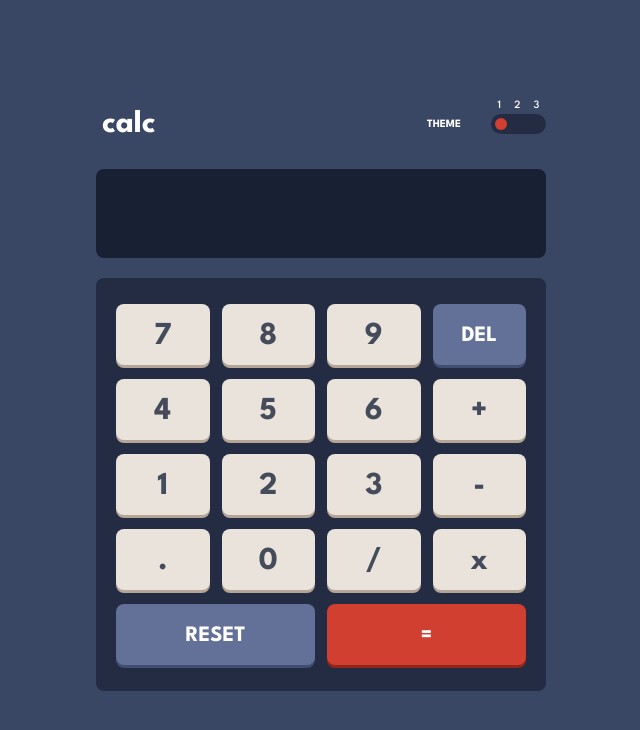
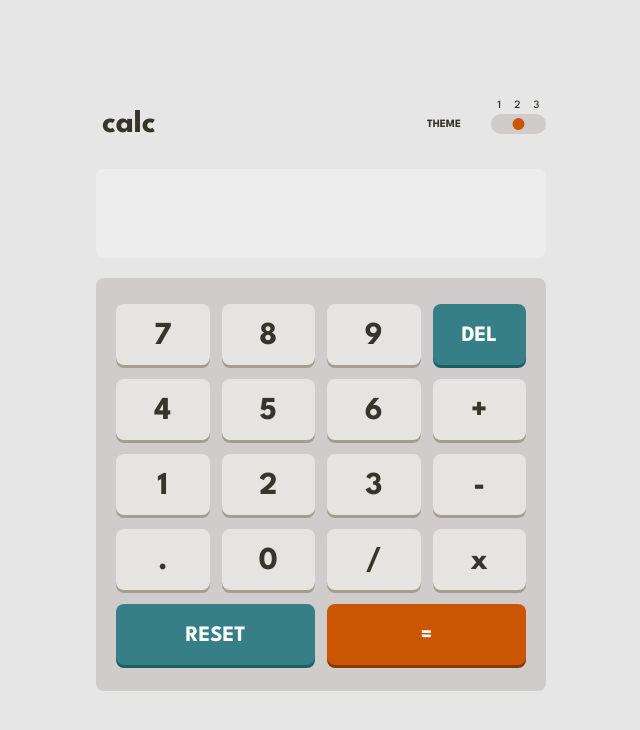
Before and after one commit to lulek1410/Calculator, a React (Vite) app: page / in a window 1280 px wide. Shown: the top 730 px of the page, without its empty margins (319-959 px from the left). Built offline with nearby package versions, Linux system fonts and the light colour scheme.

Commit message:
implement theme selection based on user preferred theme

```diff
--- a/src/main.tsx
+++ b/src/main.tsx
@@ -1,12 +1,13 @@
-import React from "react";
+import React, { useEffect } from "react";
 import ReactDOM from "react-dom/client";
 import App from "App.tsx";
 import "./index.css";
 import { Provider } from "react-redux";
 import { store } from "store/index.ts";
 import { Global, css } from "@emotion/react";
-import { Theme } from "store/reducers/ThemeSlice";
+import { Theme, setTheme } from "store/reducers/ThemeSlice";
 import { useAppSelector } from "hooks/useAppSelector";
+import { useAppDispatch } from "hooks/useAppDispatch";
 
 const themeStyles = (theme: Theme) => css`
 	body {
@@ -42,7 +43,18 @@ const themeStyles = (theme: Theme) => css`
 
 const ThemedApp = () => {
 	const { theme } = useAppSelector((state) => state.theme);
+	const dispatch = useAppDispatch();
 
+	useEffect(() => {
+		const isDarkTheme = window.matchMedia(
+			"(prefers-color-scheme: dark)"
+		).matches;
+		if (isDarkTheme) {
+			dispatch(setTheme("3"));
+		} else {
+			dispatch(setTheme("2"));
+		}
+	}, []);
 	return (
 		<>
 			<App />
--- a/src/store/reducers/ThemeSlice.ts
+++ b/src/store/reducers/ThemeSlice.ts
@@ -1,4 +1,4 @@
-import { createSlice } from "@reduxjs/toolkit";
+import { PayloadAction, createSlice } from "@reduxjs/toolkit";
 
 export type Theme = "1" | "2" | "3";
 
@@ -27,8 +27,11 @@ const ThemeSlice = createSlice({
 					break;
 			}
 		},
+		setTheme: (state, { payload }: PayloadAction<Theme>) => {
+			state.theme = payload;
+		},
 	},
 });
 
-export const { nextTheme } = ThemeSlice.actions;
+export const { nextTheme, setTheme } = ThemeSlice.actions;
 export default ThemeSlice.reducer;
```
